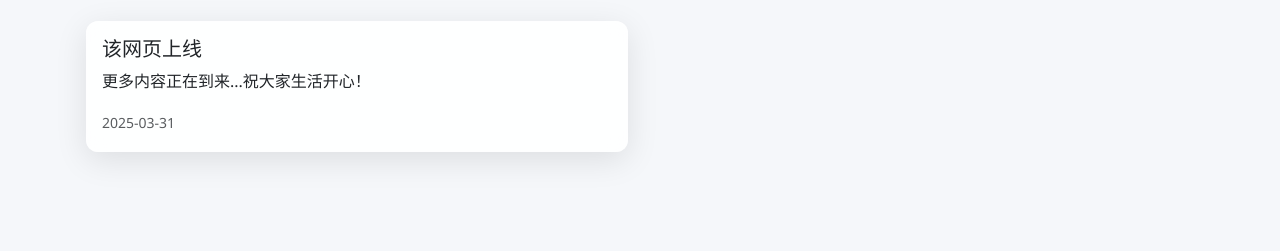
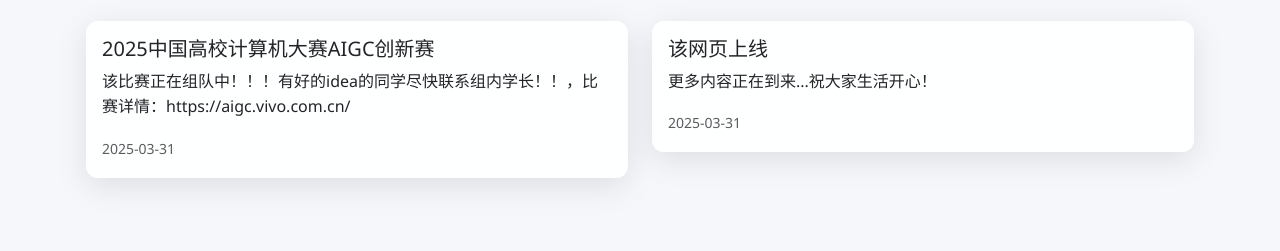
Before and after one commit to TIC-DLUT/project-list, a plain HTML site: page index.html in a window 1280 px wide. Shown: the part 435-686 px from the top of the page. Drawn offline with nearby package versions, Linux system fonts and the light colour scheme.

Commit message:
deploy: 88f9b29303c7cc1c13e83d1d1533cae7ca776666

```diff
--- a/index.html
+++ b/index.html
@@ -167,6 +167,16 @@
                 <div class="col-md-6 mb-4">
                     <div class="card announcement-card">
                         <div class="card-body">
+                            <h5 class="card-title">2025中国高校计算机大赛AIGC创新赛</h5>
+                            <p class="card-text">该比赛正在组队中！！！有好的idea的同学尽快联系组内学长！！，比赛详情：https://aigc.vivo.com.cn/</p>
+                            <small class="text-muted">2025-03-31</small>
+                        </div>
+                    </div>
+                </div>
+
+                <div class="col-md-6 mb-4">
+                    <div class="card announcement-card">
+                        <div class="card-body">
                             <h5 class="card-title">该网页上线</h5>
                             <p class="card-text">更多内容正在到来...祝大家生活开心！</p>
                             <small class="text-muted">2025-03-31</small>
```
